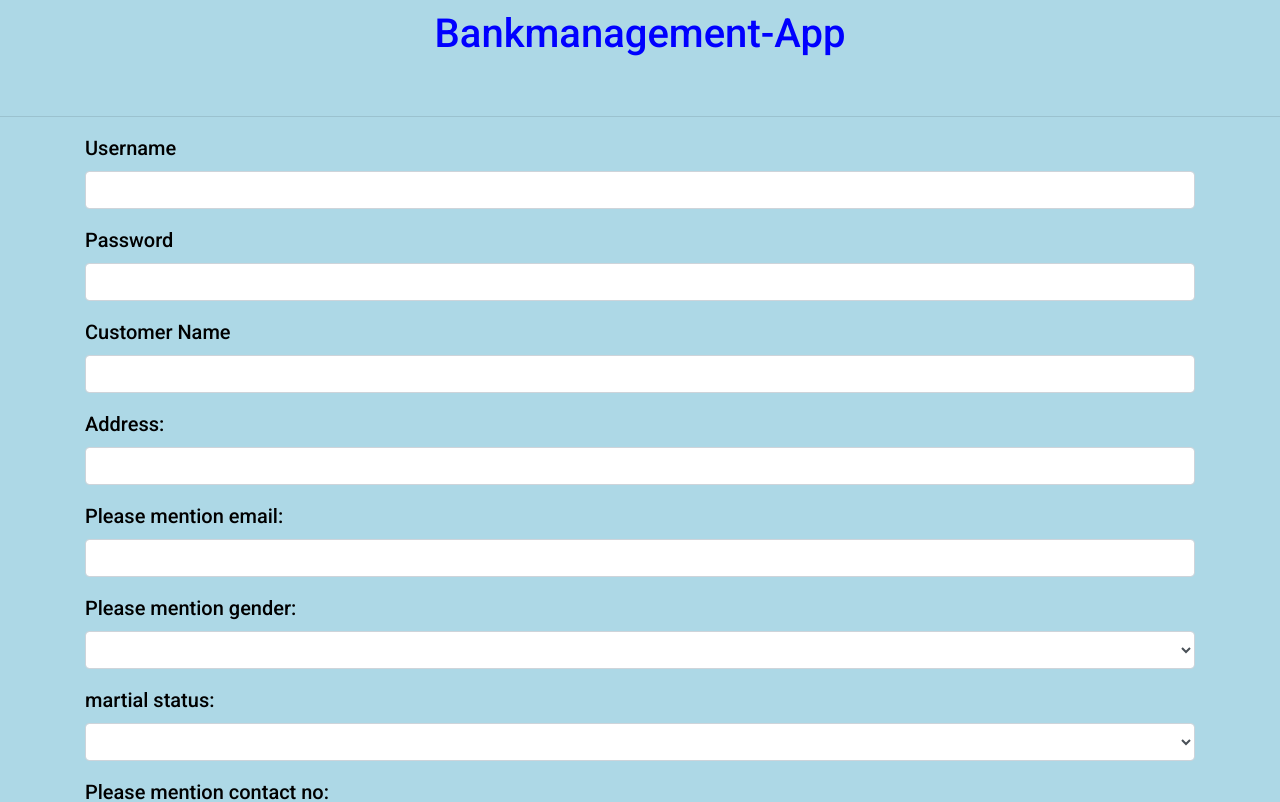
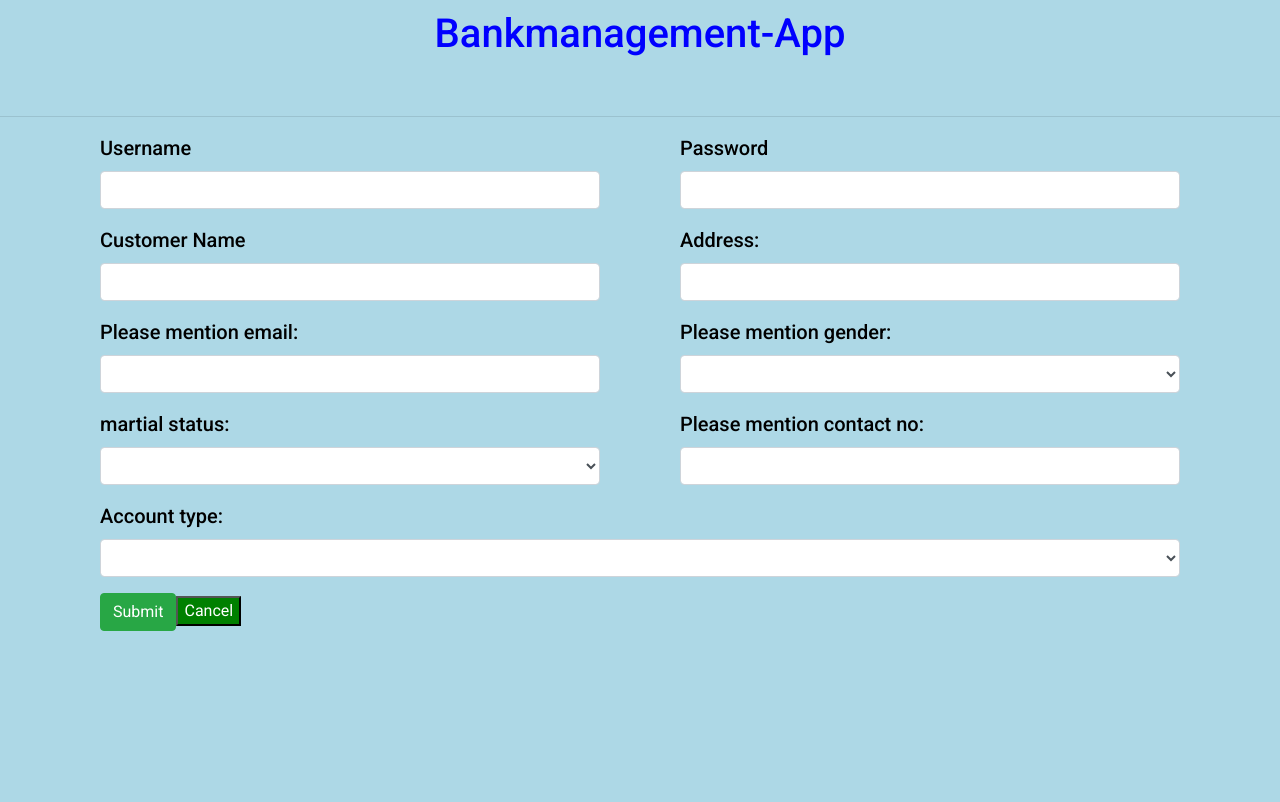
Before and after one commit to sanando1111/bankmanagement, an Angular app in the folder bankmanagement-app/: page /register in a window 1280 px wide. Shown: the top 802 px of the page. Built offline with nearby package versions, Linux system fonts and the light colour scheme.

Commit message:
adding styles to registration component

```diff
--- a/bankmanagement-app/src/app/register-customer/register-customer.component.css
+++ b/bankmanagement-app/src/app/register-customer/register-customer.component.css
@@ -1,3 +1,12 @@
 .error{
     font-style: italic;
 }
+.align_left{
+    float: left;
+    width:500px;
+}
+
+.align_right{
+    float: right;
+    width:500px;
+}
--- a/bankmanagement-app/src/app/register-customer/register-customer.component.html
+++ b/bankmanagement-app/src/app/register-customer/register-customer.component.html
@@ -1,57 +1,62 @@
 
 <div class="container">
-        <div class="col-xs-16">
+            <div class="col-lg-12">
     <form (ngSubmit)="onSubmit()">
-        <div class="form-group">
+        <div class="form-group" class="align_left">
             <label for="name">Username</label>
             <input type="text" class="form-control" id="username" required [(ngModel)]="customer.username"
                 name="username">
+                <p></p>
         </div>
 
-        <div class="form-group">
+        <div class="form-group" class="align_right">
             <label for="name">Password</label>
             <input type="password" class="form-control" id="password" required [(ngModel)]="customer.password"
                 name="password" (focusout)="onChangepassword($event)">
             <p class="error">{{errorMsgPassword}}</p>
         </div>
 
-        <div class="form-group">
+        <div class="form-group" class="align_left">
             <label for="name">Customer Name</label>
             <input type="text" class="form-control" id="name" required [(ngModel)]="customer.name" name="name"
                 (keypress)="onChangename($event)">
+                <p></p>
         </div>
 
-        <div class="form-group">
+        <div class="form-group" class="align_right">
             <label for="address">Address:</label>
             <input type="text" class="form-control" id="address" required [(ngModel)]="customer.address" name="address">
+        <p></p>
         </div>
 
-        <div class="form-group">
+        <div class="form-group" class="align_left">
             <label for="email">Please mention email:</label>
             <input type="email" id="email" class="form-control" name="email" [(ngModel)]="customer.email"
                 (focusout)="checkEmail($event)">
             <p class="error">{{errorMsgEmail}}</p>
         </div>
 
-        <div class="form-group">
+        <div class="form-group" class="align_right">
             <label for="gender">Please mention gender:</label>
             <select name="gender" class="form-control" id="gender" [(ngModel)]="customer.gender">
                 <option value="male">male</option>
                 <option value="female">female</option>
                 <option value="other">other</option>
             </select>
+            <p></p>
         </div>
 
 
-        <div class="form-group">
+        <div class="form-group" class="align_left">
             <label for="marital"> martial status:</label>
             <select name="marital" class="form-control" id="marital" [(ngModel)]="customer.maritalStatus">
                 <option value="married">married</option>
                 <option value="unmarried">unmarried</option>
             </select>
+            <p></p>
         </div>
 
-        <div class="form-group">
+        <div class="form-group" class="align_right">
             <label for="contact">Please mention contact no:</label>
             <input type="number" class="form-control" id="contact" name="contact" maxlength="10"
                 [(ngModel)]="customer.contactNumber" (focusout)="checkLength($event)">
```
